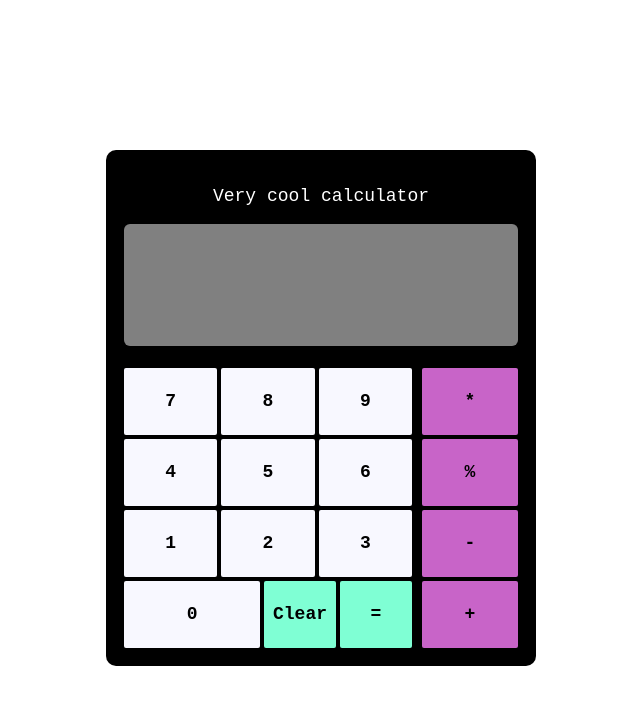
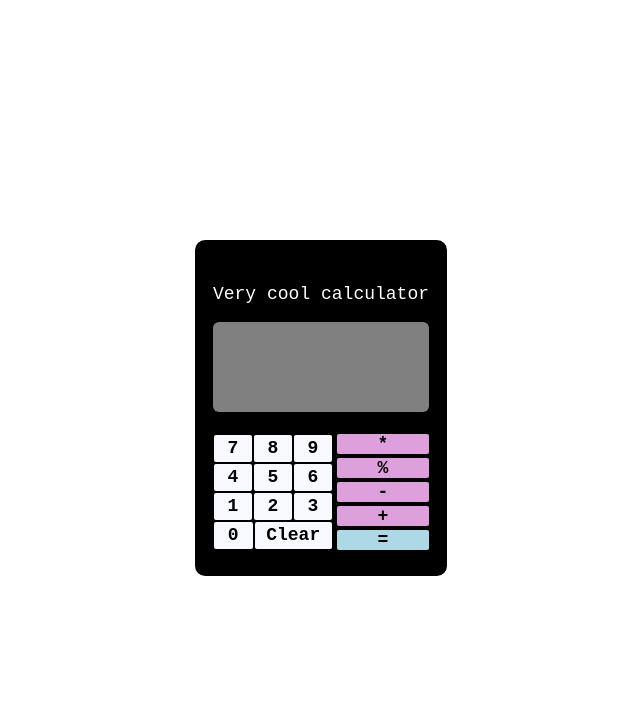
Before and after one commit to vigilancebrandon/calculator, a plain HTML site: page index.html in a window 1280 px wide. Shown: the whole page, without its empty margins (319-959 px from the left). Drawn offline with Linux system fonts and the light colour scheme.

Commit message:
Revisit CSS, add row divs to html
Also cleared out the functions for a fresh start in the script.

```diff
--- a/index.html
+++ b/index.html
@@ -12,25 +12,33 @@
         <div id="display">
         </div>
         <div id="all-btns">
-          <div id="main-btns">
+          <div id="num-btns">
+            <div class="row">
               <button id="nine-btn" class="number">9</button>
               <button id="eight-btn" class="number">8</button>
               <button id="seven-btn" class="number">7</button>
+            </div>
+            <div class="row">
               <button id="six-btn" class="number">6</button>
               <button id="five-btn" class="number">5</button>
               <button id="four-btn" class="number">4</button>
+            </div>
+            <div class="row">
               <button id="three-btn" class="number">3</button>
               <button id="two-btn" class="number">2</button>
               <button id="one-btn" class="number">1</button>
-            <button id="equals-btn">=</button>
-            <button id="clear-btn">Clear</button>
+            </div>
+            <div class="row">
+              <button id="clear-btn" class="number">Clear</button>
               <button id="zero-btn" class="number">0</button>
+            </div>
           </div>
           <div id="operator-btns">
             <button id="multiply">*</button>
             <button id="divide">%</button>
             <button id="subtract">-</button>
             <button id="add">+</button>
+            <button id="equals-btn">=</button>
           </div>
         </div>
         </div>
--- a/script.js
+++ b/script.js
@@ -1,10 +1,10 @@
 let a = '';
 let b = '';
 let operator = '';
-let displayVal = '';
+let storedVal = '';
 
 const allBtns = document.querySelector('#all-btns');
-const mainBtns = document.querySelector('#main-btns');
+const numBtns = document.querySelector('#num-btns');
 const display = document.querySelector('#display');
 const clearBtn = document.querySelector('#clear-btn');
 const equalsBtn = document.querySelector('#equals-btn');
@@ -13,8 +13,6 @@ const addBtn = document.querySelector('#add');
 const subtractBtn = document.querySelector('#subtract');
 const multiplyBtn = document.querySelector('#multiply');
 const divideBtn = document.querySelector('#divided');
-
-display.textContent = '';
 
 function add(a, b) {
   return a + b;
@@ -47,7 +45,7 @@ function operate(a, b, operator) {
 
 function updateDisplay(value) {
   display.textContent += String(value);
-  displayVal = display.textContent;
+  storedVal = display.textContent;
 };
 
 function clearDisplay() {
@@ -58,42 +56,36 @@ function initialize() {
   a = '';
   b = '';
   operator = '';
-  displayVal = '';
+  storedVal = '';
 }
-
-mainBtns.addEventListener('click', event => {
-  if (event.target.className === 'number' && display.textContent === '') {
-    updateDisplay(event.target.textContent);
-  } else if (event.target.className === 'number') {
-    b = parseFloat(event.target.textContent);
-  }
-});
-
-operatorBtns.addEventListener('click', (event) => {
-  if (a === '') {
-    a = parseFloat(displayVal);
-    operator = event.target.textContent;
-    clearDisplay();
-  } else {
-    b = parseFloat(displayVal);
-    a = operate(a, b, operator);
-    operator = event.target.textContent;
-    clearDisplay();
-    updateDisplay(a);
-  }
-});
-
-equalsBtn.addEventListener('click', () => {
-  //b = parseFloat(displayVal);
-  let result = operate(a, b, operator);
-  clearDisplay();
-  updateDisplay(result);
-  a = displayVal;
-});
 
 clearBtn.addEventListener('click', () => {
   clearDisplay();
   initialize();
 });
 
+mainBtns.addEventListener('click', event => {
+  let num = event.target.textContent;
+  if (numBtns.includes(event.target)) {
+
+  }
+});
+
+operatorBtns.addEventListener('click', (event) => {
+  if (a === '') {
+    a = parseFloat(storedVal);
+    operator = event.target.textContent;
+  } else {
+
+  }
+});
+
+equalsBtn.addEventListener('click', () => {
+
+});
+
+
+
+initialize();
+
 //allBtns.addEventListener('mousedown', (event) => event.target.style.backgroundColor = 'red');
--- a/styles.css
+++ b/styles.css
@@ -24,6 +24,7 @@ button {
   font-weight: 800;
   border-radius: 2px;
   border: none;
+  padding: 0;
 }
 
 button:active {
@@ -33,8 +34,7 @@ button:active {
 #calculator {
   flex-direction: column;
   justify-content: center;
-  /*width: 60%;*/
-  height: 60%;
+  height: 300px;
   background-color: black;
   padding: 1em 1em;
   border-radius: 10px;
@@ -48,53 +48,60 @@ button:active {
   margin-bottom: 0.4em;
   justify-content: left;
   align-items: center;
-
   font-size: 3em;
   font-style: italic;
   color: gold;
-
   border-radius: 6px;
 }
 
 #all-btns {
-  flex-grow: 1;
-  justify-content: space-between;
-  gap: 10px;
-}
-
-#main-btns {
-  flex-wrap: wrap;
-  width: 75%;
-  flex-direction: row-reverse;
-  justify-content: space-between;
+  flex-basis: 1;
+  justify-content: space-evenly;
   gap: 4px;
 }
 
-#main-btns > * {
-  min-width: 25%;
-  min-height: 15%;
+#all-btns * {
   flex-grow: 1;
 }
 
-#main-btns
-.number {
-  background-color: ghostwhite;
+#num-btns {
+  flex-direction: column;
+  height: 100%;
 }
 
-#clear-btn,
-#equals-btn {
-  width: auto;
-  background-color: aquamarine;
-  flex-grow: 0;
+.row {
+  flex-direction: row-reverse;
+  flex-basis: 1;
+  min-width: 100%;
+}
+
+.row * {
+  margin: 1px;
+  background-color: ghostwhite;
+  flex-grow: 1;
+}
+
+#clear-btn {
+  width: 0;
+  flex-grow: 2;
+}
+
+#zero-btn {
+  width: 0;
+  min-width: none;
+  flex-grow: 1;
 }
 
 #operator-btns {
   flex-direction: column;
-  width: 25%;
   gap: 4px;
 }
 
 #operator-btns > * {
   height: 25%;
-  background-color: rgb(200, 100, 200);
+  background-color: plum;
 }
+
+#equals-btn {
+  background-color: lightblue;
+}
```
Lines whose indentation alone changed are shown as unchanged.
